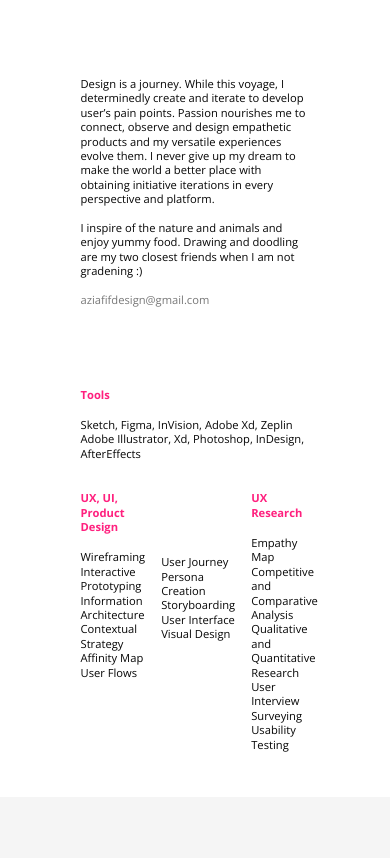
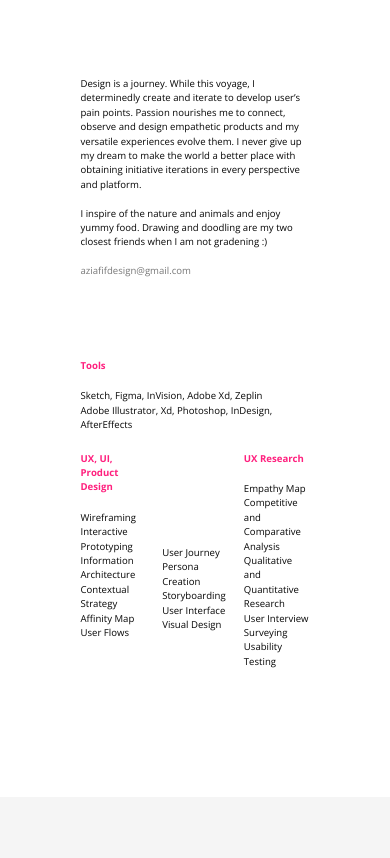
Before and after one commit to Donadonzi/azi-portfolio, a website: page src/about/index.html in a window 390 px wide. Shown: the part 643-1501 px from the top of the page. Drawn offline with nearby package versions, Linux system fonts and the light colour scheme.

Commit message:
modifed about-details grid-cols and responsiveness

```diff
--- a/src/about/index.html
+++ b/src/about/index.html
@@ -77,6 +77,7 @@
 					</p>
 				</div>
 				<div class="about__details__product-2">
+					<h4>&nbsp;</h4>
 					<p>
 						User Journey</br>
 						Persona Creation</br>
--- a/src/scss/layout/_about.scss
+++ b/src/scss/layout/_about.scss
@@ -46,6 +46,7 @@
 
 	@media only screen and (max-width: 500px) {
 		align-items: center;
+		font-size: 1.2rem;
 	}
 
 
@@ -96,11 +97,13 @@
 		grid-column: 1 / -1;
 		grid-row: 2 / 3;
 		display: grid;
-		grid-template-columns: repeat(3, 1fr);
+		grid-template-columns: repeat(3, max-content);
 		grid-template-rows: 25% 50%;
+		align-items: flex-start;
 		gap: 5rem;
 
 		@media only screen and (max-width: 400px) {
+			grid-template-columns: repeat(3, 1fr);
 			gap: 2rem;
 		}
 
@@ -117,8 +120,6 @@
 		&__product-2 {
 			grid-column: 2 / 3;
 			grid-row: 2 / 3;
-			align-self: flex-start;
-			margin-top: 4rem;
 
 			@media only screen and (max-width: 400px) {
 				margin-top: 8rem;
```
Also changed, not shown: src/css/style.css.
